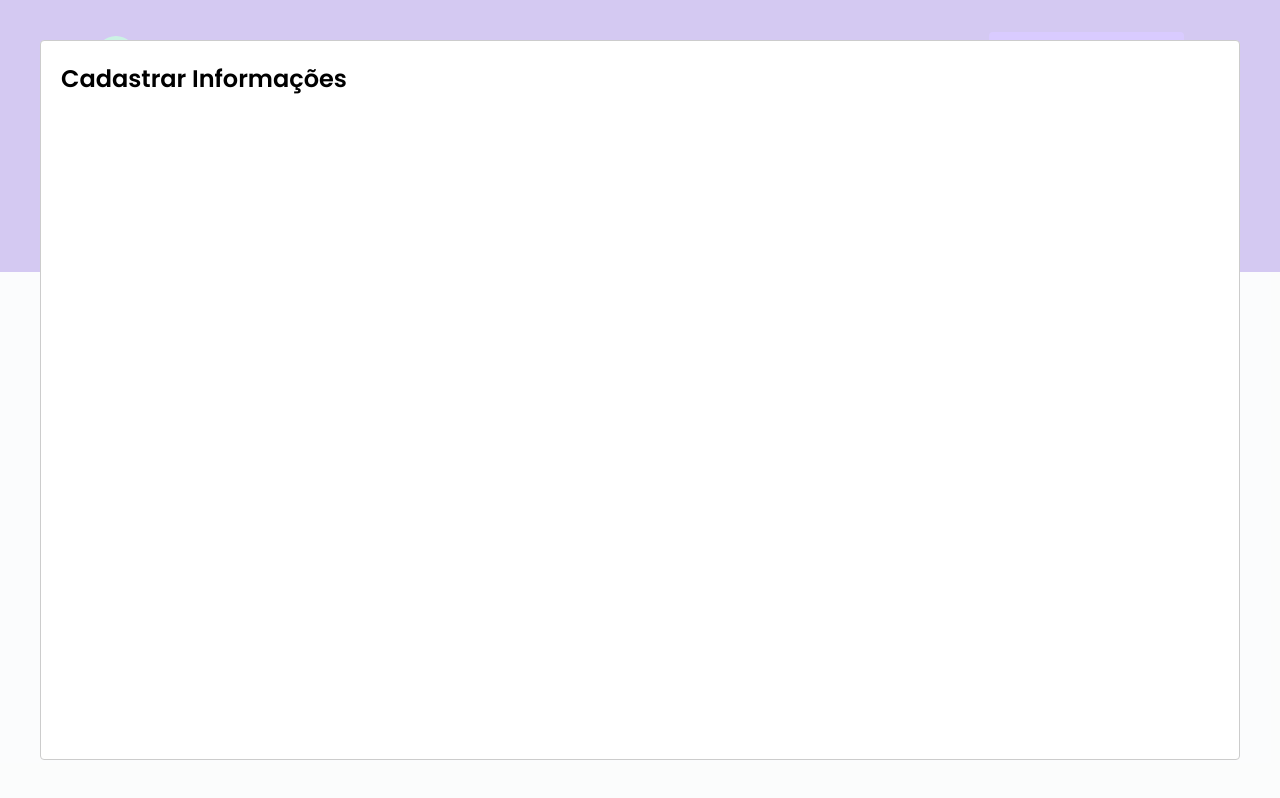
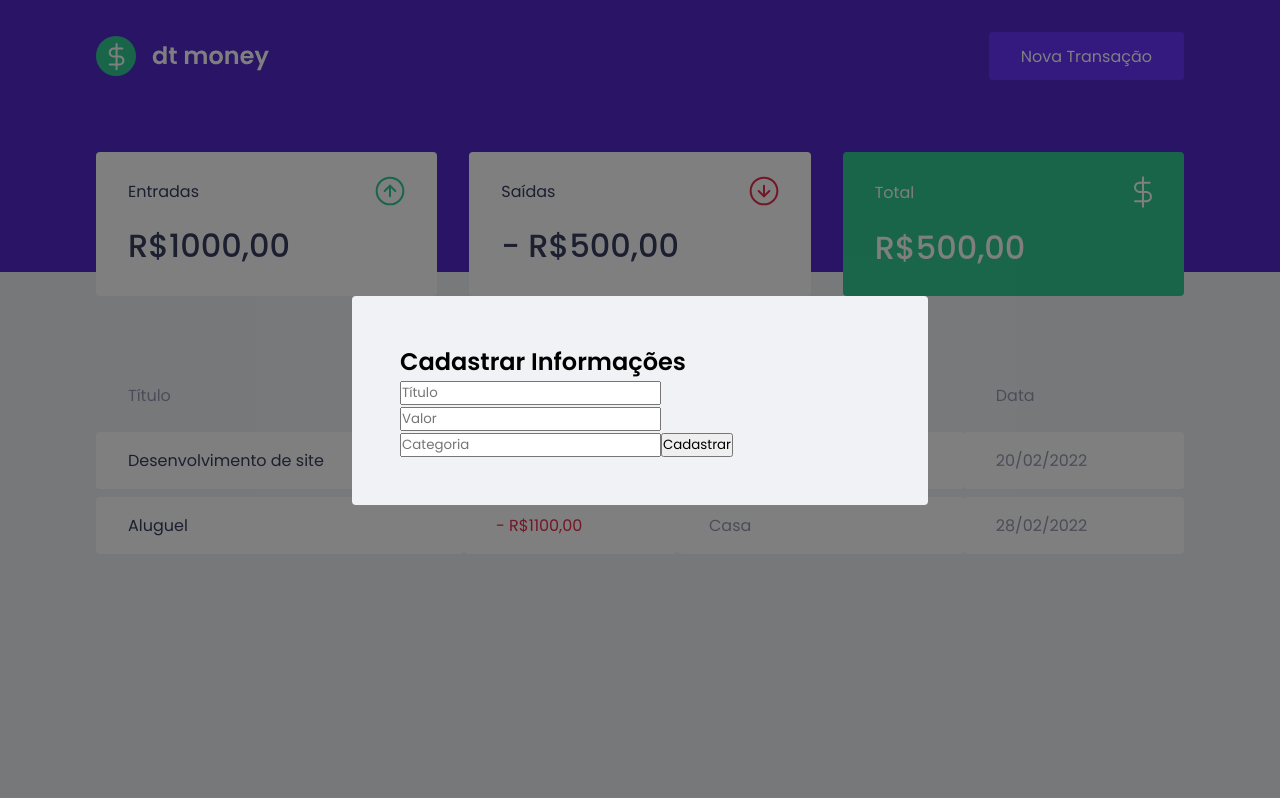
Before and after one commit to Abraao2501/dtmoney, a React (Create React App) app: page / in a window 1280 px wide. Both pictures are taken after a click on the button "Nova Transação". Built offline with nearby package versions, Linux system fonts and the light colour scheme; no server answers; what miragejs would draw is missing.

Commit message:
Criando componente separado para o modal e estilizando ele

```diff
--- a/src/App.tsx
+++ b/src/App.tsx
@@ -3,6 +3,8 @@
 import { GlobalStyle } from "./styles/global";
 import { useState } from 'react';
 import Modal from 'react-modal'
+import { NewTransactionModal } from "./components/NewTransactionModal";
+
 
 Modal.setAppElement('#root');
 
@@ -23,12 +25,10 @@
       <Header onOpenNewTransactionModal={handleOpenNewTransitionModal} />
       <Dashboard />
 
-      <Modal
-          isOpen={isNewTransitionModalOpen}
-          onRequestClose={handleCloseNewTransitionModal}
-        >
-            <h2>Cadastrar Informações</h2>
-      </Modal>
+      <NewTransactionModal
+        isOpen={isNewTransitionModalOpen}
+        onRequestClose={handleCloseNewTransitionModal}
+      />
 
       <GlobalStyle />
     </>
--- /dev/null
+++ b/src/components/NewTransactionModal/index.tsx
@@ -0,0 +1,41 @@
+import Modal from 'react-modal'
+import { Container } from './styles';
+
+interface NewTransactionModalProps {
+  isOpen: boolean;
+  onRequestClose: () => void;
+}
+
+export function NewTransactionModal({isOpen, onRequestClose}: NewTransactionModalProps){
+
+  return (
+      <Modal
+        isOpen={isOpen}
+        onRequestClose={onRequestClose}
+        overlayClassName="react-modal-overlay"
+        className="react-modal-content"
+      >
+
+        <Container>
+          <h2>Cadastrar Informações</h2>
+
+          <input
+            placeholder='Título'
+          />
+
+          <input
+            type="number"
+            placeholder='Valor'
+          />
+
+          <input
+            placeholder='Categoria'
+          />
+
+          <button type="submit">
+            Cadastrar
+          </button>
+        </Container>
+      </Modal>
+  )
+}
--- /dev/null
+++ b/src/components/NewTransactionModal/styles.ts
@@ -0,0 +1,3 @@
+import styled from "styled-components"
+
+export const Container = styled.form``;
--- a/src/styles/global.ts
+++ b/src/styles/global.ts
@@ -50,4 +50,26 @@
     opacity: 0.5s;
     cursor: not-allowed;
   }
+
+  .react-modal-overlay {
+    background-color: rgba(0,0,0,0.5);
+    position: fixed;
+    top: 0;
+    bottom: 0;
+    right: 0;
+    left: 0;
+
+    display: flex;
+    justify-content: center;
+    align-items: center;
+  }
+
+  .react-modal-content {
+    width: 100%;
+    max-width: 576px;
+    background: var(--backgroud);
+    padding: 3rem;
+    position: relative;
+    border-radius: 0.25rem;
+  }
 `
```
